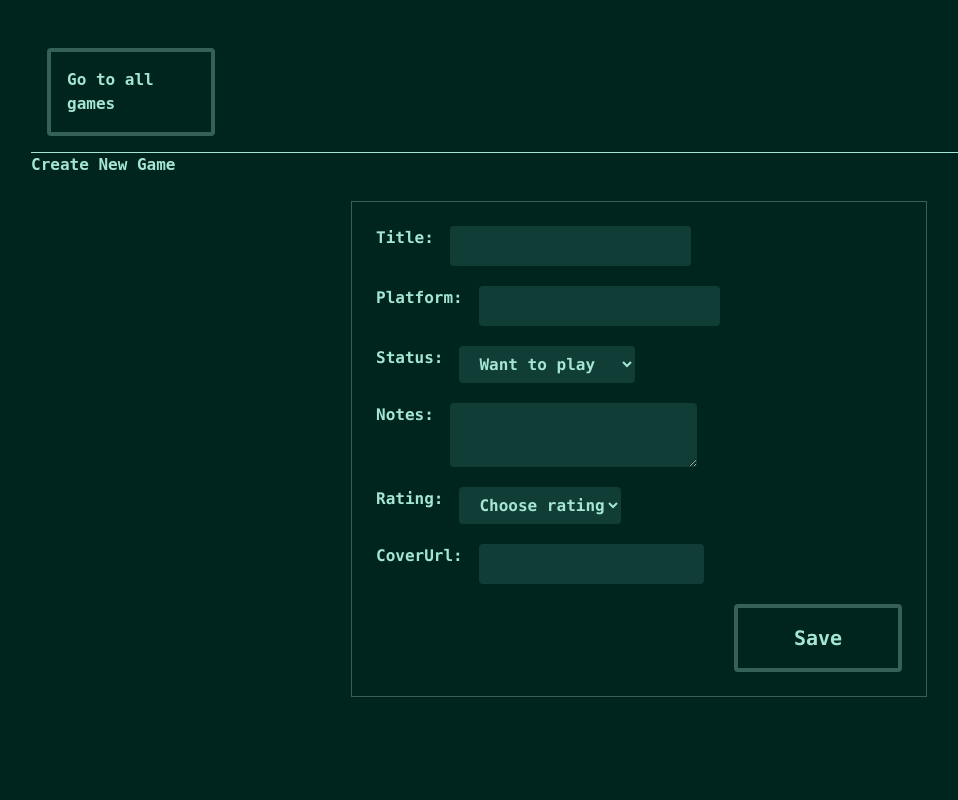
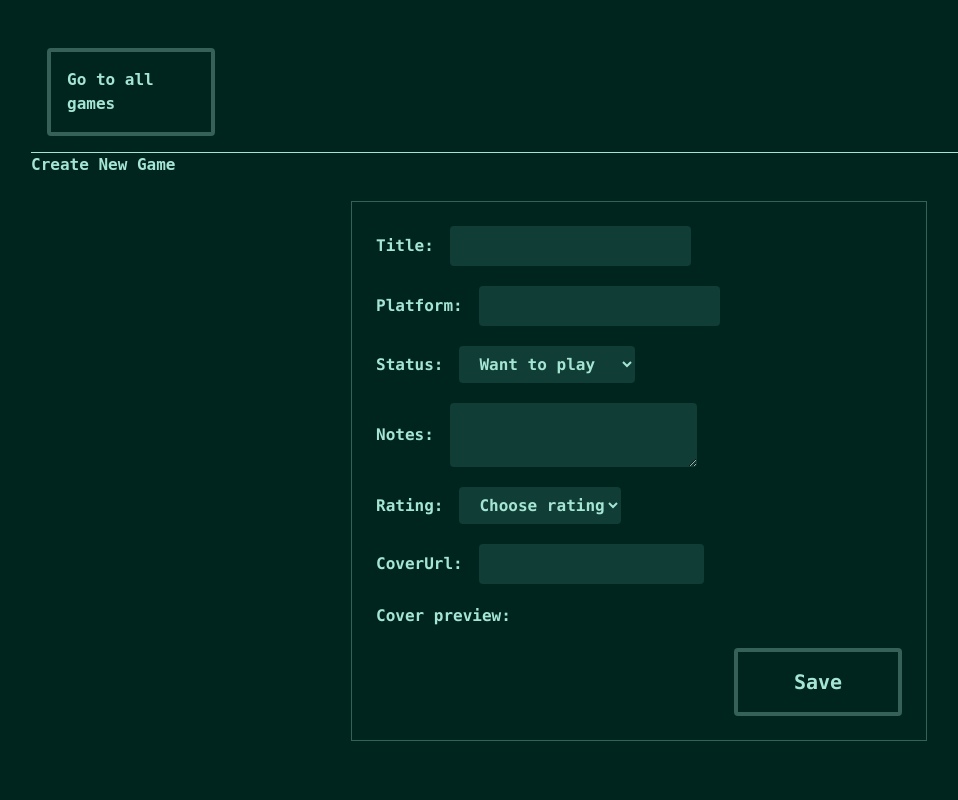
Before and after one commit to erik-grahn/FED25D_REACT_QUESTLOG, a React (Vite) app: page /games/new in a window 1280 px wide. Shown: the top 800 px of the page, without its empty margins (1-959 px from the left). Built offline with nearby package versions, Linux system fonts and the light colour scheme.

Commit message:
feat: add live cover preview to form

```diff
--- a/src/components/GameForm.tsx
+++ b/src/components/GameForm.tsx
@@ -65,7 +65,7 @@ const GameForm = ({
       <form
         onSubmit={handleSubmit}
         className="mx-auto max-w-xl border border-game-border p-6 flex flex-col gap-5 font-mono">
-        <label className="flex flex-col sm:flex-row">
+        <label className="flex items-center items-center flex-col sm:flex-row">
           <span className="pr-4">Title:</span>
           <input
             className="bg-game-input px-4 py-2 rounded-sm"
@@ -75,7 +75,7 @@ const GameForm = ({
           />
         </label>
 
-        <label className="flex flex-col sm:flex-row">
+        <label className="flex items-center flex-col sm:flex-row">
           <span className="pr-4">Platform:</span>
           <input
             className="bg-game-input px-4 py-2 rounded-sm"
@@ -85,7 +85,7 @@ const GameForm = ({
           />
         </label>
 
-        <label className="flex flex-col sm:flex-row">
+        <label className="flex items-center flex-col sm:flex-row">
           <span className="pr-4">Status:</span>
           <select
             className="bg-game-input pl-4 py-2 rounded-sm pr-6"
@@ -97,7 +97,7 @@ const GameForm = ({
             <option value="dropped">Dropped</option>
           </select>
         </label>
-        <label className="flex flex-col sm:flex-row">
+        <label className="flex items-center flex-col sm:flex-row">
           <span className="pr-4 align-top">Notes:</span>
           <textarea
             className="bg-game-input px-4 py-2 rounded-sm"
@@ -105,7 +105,7 @@ const GameForm = ({
             onChange={(event) => setNotes(event.target.value)}
           />
         </label>
-        <label className="flex flex-col sm:flex-row">
+        <label className="flex items-center flex-col sm:flex-row">
           <span className="pr-4">Rating:</span>
           <select
             className="bg-game-input pl-4 py-2 rounded-sm"
@@ -121,7 +121,7 @@ const GameForm = ({
             <option value="5">5</option>
           </select>
         </label>
-        <label className="flex flex-col sm:flex-row">
+        <label className="flex items-center flex-col sm:flex-row">
           <span className="pr-4">CoverUrl:</span>
           <input
             className="bg-game-input pl-4 py-2 rounded-sm"
@@ -130,7 +130,14 @@ const GameForm = ({
             onChange={(event) => setCoverUrl(event.target.value)}
           />
         </label>
-
+        <div className="flex items-center flex-col sm:flex-row">
+          <span className="pr-4">Cover preview:</span>
+          <img
+            src={coverUrl}
+            alt={`cover-preview of ${title}`}
+            className={!coverUrl ? "hidden" : "w-32 h-auto"}
+          />
+        </div>
         <button className="self-end" type="submit" disabled={isSaving}>
           {isSaving ? "saving..." : `${submitLabel}`}
         </button>
```
